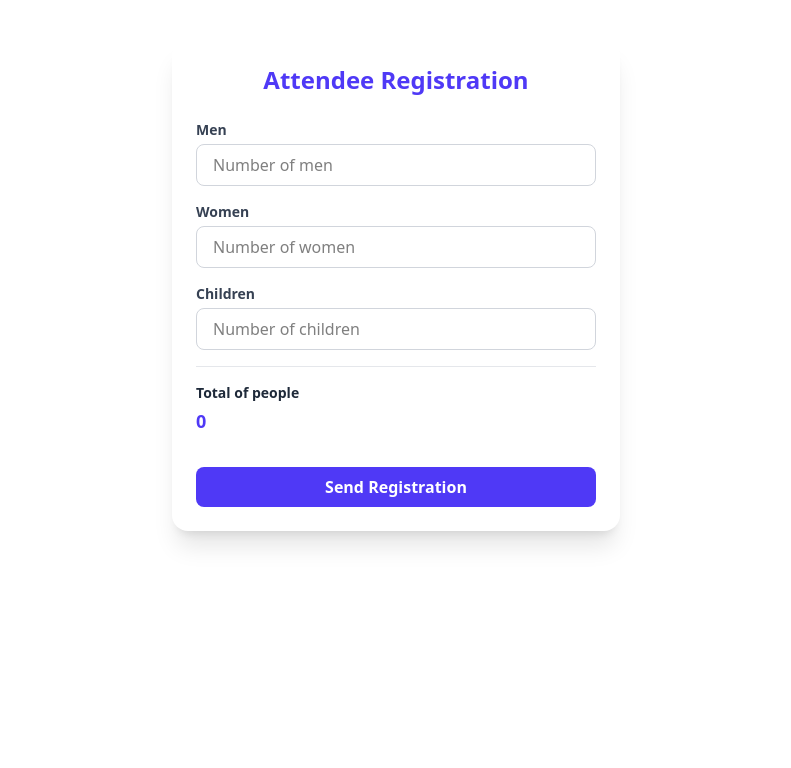
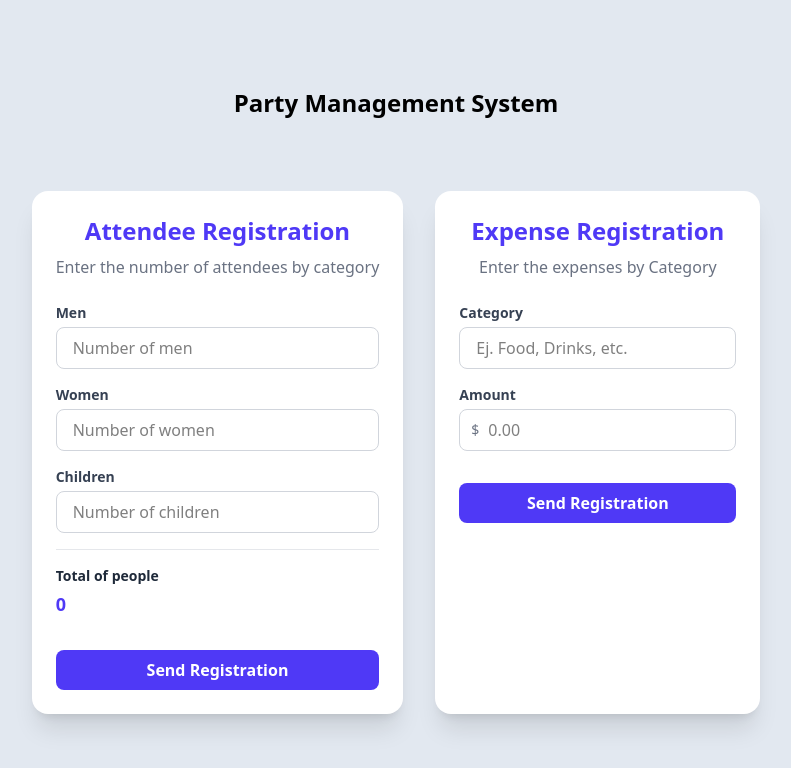
Before and after one commit to Lujan2408/party_metrics_eBFactory, a React (Vite) app: page / in a window 1280 px wide. Shown: the top 768 px of the page, without its empty margins (244-1035 px from the left). Built offline with nearby package versions, Linux system fonts and the light colour scheme.

Commit message:
add ExpenseForm component and update App to display both AssistanceForm and ExpenseForm

```diff
--- a/src/App.tsx
+++ b/src/App.tsx
@@ -1,12 +1,20 @@
 import AssistanceForm from "./components/AssistanceForm"
+import ExpenseForm from "./components/ExpenseForm"
 
 function App() {
-
   return (
-    <>
-      <AssistanceForm />
-    </>
-  )
+    <main>
+      <div className="flex flex-col items-center justify-center min-h-screen bg-slate-200">
+        <h1 className="text-2xl font-bold text-center mb-8">
+          Party Management System
+        </h1>
+        <div className="flex flex-row gap-8">
+          <AssistanceForm />
+          <ExpenseForm />
+        </div>
+      </div>
+    </main>
+  );
 }
 
 export default App
--- a/src/components/AssistanceForm.tsx
+++ b/src/components/AssistanceForm.tsx
@@ -1,9 +1,10 @@
 export default function AssistanceForm() {
   return (
     <div className="max-w-md mx-auto mt-10 p-6 bg-white rounded-2xl shadow-xl">
-      <h2 className="text-2xl font-bold text-center text-indigo-600 mb-6">
+      <h2 className="text-2xl font-bold text-center text-indigo-600 mb-2">
         Attendee Registration
       </h2>
+      <p className="text-center text-gray-500 mb-6">Enter the number of attendees by category</p>
 
       <form className="space-y-4">
         <div>
--- /dev/null
+++ b/src/components/ExpenseForm.tsx
@@ -0,0 +1,56 @@
+export default function ExpenseForm() {
+  return (
+    <div className="max-w-md mx-auto mt-10 p-6 bg-white rounded-2xl shadow-xl">
+      <h2 className="text-2xl font-bold text-center text-indigo-600 mb-2">
+        Expense Registration
+      </h2>
+      <p className="text-center text-gray-500 mb-6">Enter the expenses by Category</p>
+
+      <form className="space-y-4">
+      <div>
+          <label
+            htmlFor="category"
+            className="block text-sm font-bold text-gray-700"
+          >
+            Category
+          </label>
+          <input
+            type="text"
+            name="category"
+            id="category"
+            className="mt-1 w-full px-4 py-2 border border-gray-300 rounded-lg focus:outline-none focus:ring-2 focus:ring-indigo-500"
+            placeholder="Ej. Food, Drinks, etc."
+          />
+        </div>
+
+        <div>
+          <label
+            htmlFor="amount"
+            className="block text-sm font-bold text-gray-700"
+          >
+            Amount
+          </label>
+          <div className="mt-1 relative rounded-lg">
+            <div className="absolute inset-y-0 left-0 pl-3 flex items-center pointer-events-none">
+              <span className="text-gray-500 sm:text-sm">$</span>
+            </div>
+            <input
+              type="number"
+              name="amount"
+              id="amount"
+              className="w-full pl-7 px-4 py-2 border border-gray-300 rounded-lg focus:outline-none focus:ring-2 focus:ring-indigo-500"
+              placeholder="0.00"
+            />
+          </div>
+        </div>
+
+        <button
+          type="submit"
+          className="w-full mt-4 bg-indigo-600 text-white py-2 rounded-lg hover:bg-indigo-700 transition duration-300 cursor-pointer font-bold"
+        >
+          Send Registration
+        </button>
+      </form>
+    </div>
+  );
+}
```
